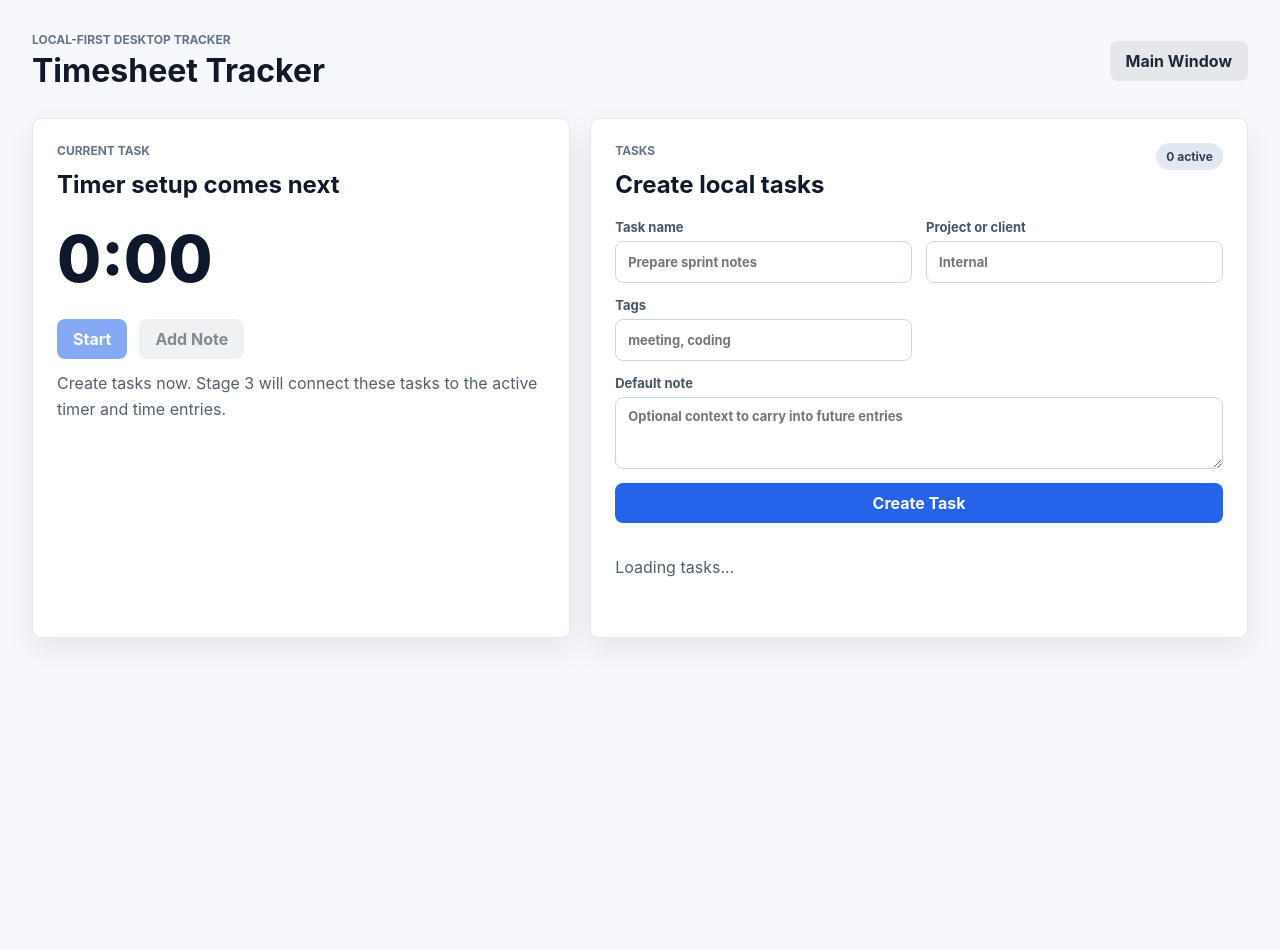
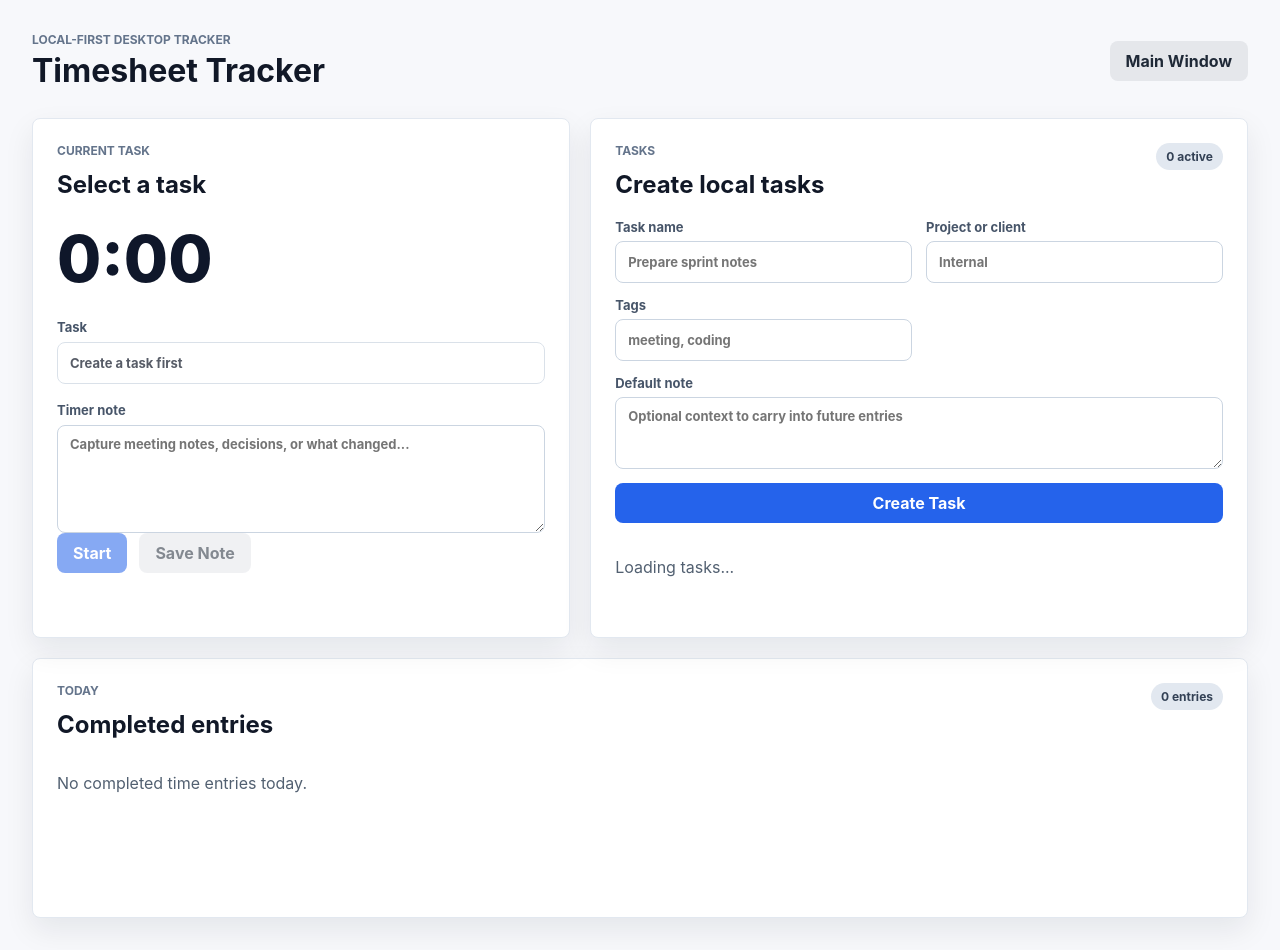
Before and after one commit to prithivrajmu/ream, a React (Vite) app: page / in a window 1280 px wide. Before the commit the page ends 800 px from the top, so only its background shows below. Built offline with nearby package versions, Linux system fonts and the light colour scheme.

Commit message:
Add persisted timer flow

```diff
--- a/src/renderer/App.tsx
+++ b/src/renderer/App.tsx
@@ -1,8 +1,9 @@
 import { FormEvent, useEffect, useMemo, useState } from "react";
 import { db } from "../shared/db";
-import type { Task } from "../shared/domain";
-import { formatDuration } from "../shared/time";
+import type { ActiveTimer, Task, TimeEntry } from "../shared/domain";
+import { elapsedSeconds, formatDuration } from "../shared/time";
 import { createTask, listActiveTasks, updateTask } from "../shared/taskRepository";
+import { getActiveTimer, listTimeEntriesForDay, startTimer, stopTimer, updateActiveTimerNote } from "../shared/timerRepository";
 import { parseTags } from "../shared/taskValidation";
 
 type Route = "main" | "overlay";
@@ -23,6 +24,11 @@ export function App() {
 
 function MainView() {
   const [tasks, setTasks] = useState<Task[]>([]);
+  const [entries, setEntries] = useState<TimeEntry[]>([]);
+  const [activeTimer, setActiveTimer] = useState<ActiveTimer | null>(null);
+  const [selectedTaskId, setSelectedTaskId] = useState("");
+  const [timerNote, setTimerNote] = useState("");
+  const [elapsed, setElapsed] = useState(0);
   const [title, setTitle] = useState("");
   const [project, setProject] = useState("");
   const [tags, setTags] = useState("");
@@ -30,25 +36,61 @@ function MainView() {
   const [error, setError] = useState<string | null>(null);
   const [loading, setLoading] = useState(true);
 
-  async function refreshTasks() {
-    const nextTasks = await listActiveTasks(db);
+  const taskById = useMemo(() => new Map(tasks.map((task) => [task.id, task])), [tasks]);
+  const activeTask = activeTimer ? taskById.get(activeTimer.taskId) : null;
+
+  async function refreshAppState() {
+    const [nextTasks, nextActiveTimer, nextEntries] = await Promise.all([
+      listActiveTasks(db),
+      getActiveTimer(db),
+      listTimeEntriesForDay(db)
+    ]);
+
     setTasks(nextTasks);
+    setEntries(nextEntries);
+    setActiveTimer(nextActiveTimer);
+    setTimerNote(nextActiveTimer?.note ?? "");
+
+    if (nextActiveTimer) {
+      setSelectedTaskId(nextActiveTimer.taskId);
+      setElapsed(elapsedSeconds(nextActiveTimer.startedAt));
+    } else {
+      setElapsed(0);
+      setSelectedTaskId((currentSelectedTaskId) => {
+        if (currentSelectedTaskId && nextTasks.some((task) => task.id === currentSelectedTaskId)) {
+          return currentSelectedTaskId;
+        }
+        return nextTasks[0]?.id ?? "";
+      });
+    }
   }
 
   useEffect(() => {
-    refreshTasks()
+    refreshAppState()
       .catch((refreshError: unknown) => {
-        setError(refreshError instanceof Error ? refreshError.message : "Unable to load tasks.");
+        setError(refreshError instanceof Error ? refreshError.message : "Unable to load app data.");
       })
       .finally(() => setLoading(false));
   }, []);
+
+  useEffect(() => {
+    if (!activeTimer) {
+      return;
+    }
+
+    const intervalId = window.setInterval(() => {
+      setElapsed(elapsedSeconds(activeTimer.startedAt));
+    }, 1000);
+
+    return () => window.clearInterval(intervalId);
+  }, [activeTimer]);
 
   async function handleCreateTask(event: FormEvent<HTMLFormElement>) {
     event.preventDefault();
     setError(null);
 
     try {
-      await createTask(db, {
+      const task = await createTask(db, {
         title,
         project,
         tags: parseTags(tags),
@@ -58,7 +100,8 @@ function MainView() {
       setProject("");
       setTags("");
       setDefaultNote("");
-      await refreshTasks();
+      await refreshAppState();
+      setSelectedTaskId(task.id);
     } catch (createError) {
       setError(createError instanceof Error ? createError.message : "Unable to create task.");
     }
@@ -69,9 +112,49 @@ function MainView() {
 
     try {
       await updateTask(db, task.id, { archived: true });
-      await refreshTasks();
+      await refreshAppState();
     } catch (archiveError) {
       setError(archiveError instanceof Error ? archiveError.message : "Unable to archive task.");
+    }
+  }
+
+  async function handleStartTimer() {
+    setError(null);
+
+    try {
+      const nextActiveTimer = await startTimer(db, { taskId: selectedTaskId, note: timerNote });
+      setActiveTimer(nextActiveTimer);
+      setElapsed(0);
+    } catch (startError) {
+      setError(startError instanceof Error ? startError.message : "Unable to start timer.");
+    }
+  }
+
+  async function handleStopTimer() {
+    setError(null);
+
+    try {
+      await updateActiveTimerNote(db, timerNote);
+      await stopTimer(db);
+      setTimerNote("");
+      await refreshAppState();
+    } catch (stopError) {
+      setError(stopError instanceof Error ? stopError.message : "Unable to stop timer.");
+    }
+  }
+
+  async function handleSaveTimerNote() {
+    if (!activeTimer) {
+      return;
+    }
+
+    setError(null);
+
+    try {
+      const updated = await updateActiveTimerNote(db, timerNote);
+      setActiveTimer(updated);
+    } catch (noteError) {
+      setError(noteError instanceof Error ? noteError.message : "Unable to save timer note.");
     }
   }
 
@@ -90,15 +173,41 @@ function MainView() {
       <section className="today-layout">
         <div className="panel timer-panel">
           <p className="section-label">Current Task</p>
-          <h2>Timer setup comes next</h2>
-          <p className="timer-readout">{formatDuration(0)}</p>
+          <h2>{activeTask?.title ?? "Select a task"}</h2>
+          <p className="timer-readout">{formatDuration(elapsed)}</p>
+
+          <label className="field-label">
+            Task
+            <select
+              value={selectedTaskId}
+              disabled={Boolean(activeTimer) || tasks.length === 0}
+              onChange={(event) => setSelectedTaskId(event.target.value)}
+            >
+              {tasks.length === 0 ? <option value="">Create a task first</option> : null}
+              {tasks.map((task) => (
+                <option key={task.id} value={task.id}>{task.title}</option>
+              ))}
+            </select>
+          </label>
+
+          <label className="field-label note-field">
+            Timer note
+            <textarea
+              value={timerNote}
+              onBlur={handleSaveTimerNote}
+              onChange={(event) => setTimerNote(event.target.value)}
+              placeholder="Capture meeting notes, decisions, or what changed..."
+            />
+          </label>
+
           <div className="button-row">
-            <button className="primary-button" disabled={tasks.length === 0}>Start</button>
-            <button className="secondary-button" disabled={tasks.length === 0}>Add Note</button>
+            {activeTimer ? (
+              <button className="primary-button stop-button" onClick={handleStopTimer}>Stop</button>
+            ) : (
+              <button className="primary-button" disabled={!selectedTaskId} onClick={handleStartTimer}>Start</button>
+            )}
+            <button className="secondary-button" disabled={!activeTimer} onClick={handleSaveTimerNote}>Save Note</button>
           </div>
-          <p className="muted-copy compact-copy">
-            Create tasks now. Stage 3 will connect these tasks to the active timer and time entries.
-          </p>
         </div>
 
         <div className="panel task-panel">
@@ -146,10 +255,39 @@ function MainView() {
                   <p>{task.project || "No project"}</p>
                   {task.tags.length > 0 ? <p className="tag-line">{task.tags.join(", ")}</p> : null}
                 </div>
-                <button className="secondary-button" onClick={() => handleArchiveTask(task)}>Archive</button>
+                <button className="secondary-button" disabled={activeTimer?.taskId === task.id} onClick={() => handleArchiveTask(task)}>
+                  Archive
+                </button>
               </article>
             ))}
           </div>
+        </div>
+      </section>
+
+      <section className="panel entries-panel">
+        <div className="panel-heading">
+          <div>
+            <p className="section-label">Today</p>
+            <h2>Completed entries</h2>
+          </div>
+          <span className="count-pill">{entries.length} entries</span>
+        </div>
+
+        <div className="entry-list">
+          {entries.length === 0 ? <p className="muted-copy">No completed time entries today.</p> : null}
+          {entries.map((entry) => {
+            const task = taskById.get(entry.taskId);
+            return (
+              <article className="entry-item" key={entry.id}>
+                <div>
+                  <h3>{task?.title ?? "Archived task"}</h3>
+                  <p>{formatEntryTime(entry.startedAt)} - {formatEntryTime(entry.endedAt)}</p>
+                  {entry.note ? <p className="entry-note">{entry.note}</p> : null}
+                </div>
+                <strong>{formatDuration(entry.durationSeconds)}</strong>
+              </article>
+            );
+          })}
         </div>
       </section>
     </main>
@@ -199,3 +337,10 @@ function OverlayView() {
     </main>
   );
 }
+
+function formatEntryTime(value: string): string {
+  return new Intl.DateTimeFormat(undefined, {
+    hour: "2-digit",
+    minute: "2-digit"
+  }).format(new Date(value));
+}
--- a/src/renderer/styles.css
+++ b/src/renderer/styles.css
@@ -19,6 +19,7 @@ body {
 
 button,
 input,
+select,
 textarea {
   font: inherit;
 }
@@ -74,6 +75,10 @@ p {
   display: grid;
   grid-template-columns: minmax(320px, 0.9fr) minmax(320px, 1.1fr);
   gap: 20px;
+}
+
+.entries-panel {
+  margin-top: 20px;
 }
 
 .panel {
@@ -137,6 +142,17 @@ p {
   grid-column: 1 / -1;
 }
 
+.field-label {
+  display: grid;
+  gap: 7px;
+  margin-top: 18px;
+  color: #475569;
+  font-size: 13px;
+  font-weight: 700;
+}
+
+.field-label select,
+.field-label textarea,
 .task-form input,
 .task-form textarea {
   width: 100%;
@@ -147,17 +163,29 @@ p {
   outline: none;
 }
 
+.field-label select,
 .task-form input {
   height: 42px;
   padding: 0 12px;
 }
 
+.field-label select {
+  appearance: none;
+}
+
+.field-label textarea,
 .task-form textarea {
   min-height: 72px;
   resize: vertical;
   padding: 10px 12px;
 }
 
+.note-field textarea {
+  min-height: 108px;
+}
+
+.field-label select:focus,
+.field-label textarea:focus,
 .task-form input:focus,
 .task-form textarea:focus {
   border-color: #2563eb;
@@ -206,6 +234,48 @@ p {
   font-weight: 700;
 }
 
+.entry-list {
+  display: grid;
+  gap: 10px;
+  margin-top: 20px;
+}
+
+.entry-item {
+  display: flex;
+  align-items: flex-start;
+  justify-content: space-between;
+  gap: 16px;
+  padding: 14px;
+  border: 1px solid #e2e8f0;
+  border-radius: 8px;
+  background: #ffffff;
+}
+
+.entry-item h3 {
+  margin: 0;
+  color: #111827;
+  font-size: 16px;
+  letter-spacing: 0;
+}
+
+.entry-item p {
+  margin-top: 4px;
+  color: #64748b;
+  font-size: 13px;
+}
+
+.entry-item strong {
+  flex: 0 0 auto;
+  color: #0f172a;
+  font-size: 18px;
+}
+
+.entry-note {
+  max-width: 680px;
+  color: #334155 !important;
+  line-height: 1.5;
+}
+
 .timer-readout {
   margin: 28px 0;
   color: #0f172a;
@@ -237,6 +307,10 @@ p {
 .secondary-button {
   color: #1f2937;
   background: #e5e7eb;
+}
+
+.stop-button {
+  background: #dc2626;
 }
 
 .muted-copy {
@@ -342,7 +416,8 @@ p {
     grid-template-columns: 1fr;
   }
 
-  .task-item {
+  .task-item,
+  .entry-item {
     align-items: flex-start;
     flex-direction: column;
   }
--- /dev/null
+++ b/src/shared/timerRepository.ts
@@ -0,0 +1,109 @@
+import type { ActiveTimer, TimeEntry } from "./domain";
+import type { TimesheetDatabase } from "./db";
+import { createId } from "./id";
+import { elapsedSeconds } from "./time";
+
+const ACTIVE_TIMER_ID = "active";
+
+export interface StartTimerInput {
+  taskId: string;
+  note?: string;
+}
+
+export async function getActiveTimer(database: TimesheetDatabase): Promise<ActiveTimer | null> {
+  return (await database.activeTimers.get(ACTIVE_TIMER_ID)) ?? null;
+}
+
+export async function startTimer(
+  database: TimesheetDatabase,
+  input: StartTimerInput,
+  now = new Date()
+): Promise<ActiveTimer> {
+  const task = await database.tasks.get(input.taskId);
+  if (!task || task.archived) {
+    throw new Error("Choose an active task before starting the timer.");
+  }
+
+  const existing = await getActiveTimer(database);
+  if (existing) {
+    throw new Error("A timer is already running.");
+  }
+
+  const timestamp = now.toISOString();
+  const activeTimer: ActiveTimer = {
+    id: ACTIVE_TIMER_ID,
+    taskId: input.taskId,
+    startedAt: timestamp,
+    note: input.note?.trim() ?? "",
+    createdAt: timestamp,
+    updatedAt: timestamp
+  };
+
+  await database.activeTimers.add(activeTimer);
+  return activeTimer;
+}
+
+export async function updateActiveTimerNote(
+  database: TimesheetDatabase,
+  note: string,
+  now = new Date()
+): Promise<ActiveTimer> {
+  const activeTimer = await getActiveTimer(database);
+  if (!activeTimer) {
+    throw new Error("No timer is running.");
+  }
+
+  const updated: ActiveTimer = {
+    ...activeTimer,
+    note: note.trim(),
+    updatedAt: now.toISOString()
+  };
+
+  await database.activeTimers.put(updated);
+  return updated;
+}
+
+export async function stopTimer(database: TimesheetDatabase, now = new Date()): Promise<TimeEntry> {
+  const activeTimer = await getActiveTimer(database);
+  if (!activeTimer) {
+    throw new Error("No timer is running.");
+  }
+
+  const endedAt = now.toISOString();
+  const timestamp = endedAt;
+  const entry: TimeEntry = {
+    id: createId("entry"),
+    taskId: activeTimer.taskId,
+    startedAt: activeTimer.startedAt,
+    endedAt,
+    durationSeconds: elapsedSeconds(activeTimer.startedAt, now),
+    note: activeTimer.note,
+    createdAt: timestamp,
+    updatedAt: timestamp
+  };
+
+  await database.transaction("rw", database.activeTimers, database.timeEntries, async () => {
+    await database.timeEntries.add(entry);
+    await database.activeTimers.delete(ACTIVE_TIMER_ID);
+  });
+
+  return entry;
+}
+
+export async function listTimeEntriesForDay(
+  database: TimesheetDatabase,
+  day = new Date()
+): Promise<TimeEntry[]> {
+  const start = new Date(day);
+  start.setHours(0, 0, 0, 0);
+
+  const end = new Date(start);
+  end.setDate(end.getDate() + 1);
+
+  const entries = await database.timeEntries
+    .where("startedAt")
+    .between(start.toISOString(), end.toISOString(), true, false)
+    .toArray();
+
+  return entries.sort((left, right) => right.startedAt.localeCompare(left.startedAt));
+}
```
Also changed, not shown: 1 other file (tests, documents, lock files or other folders).
